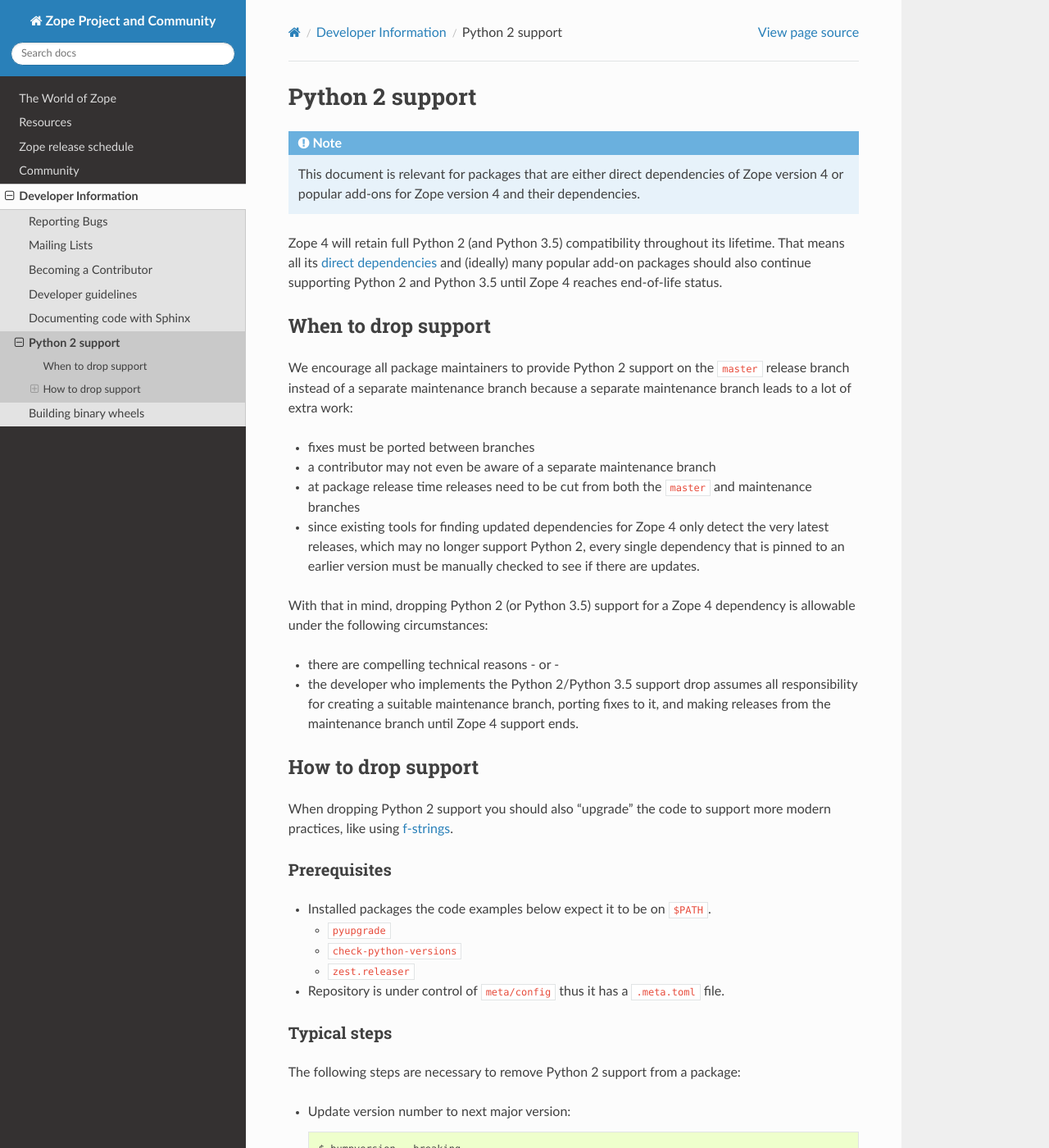
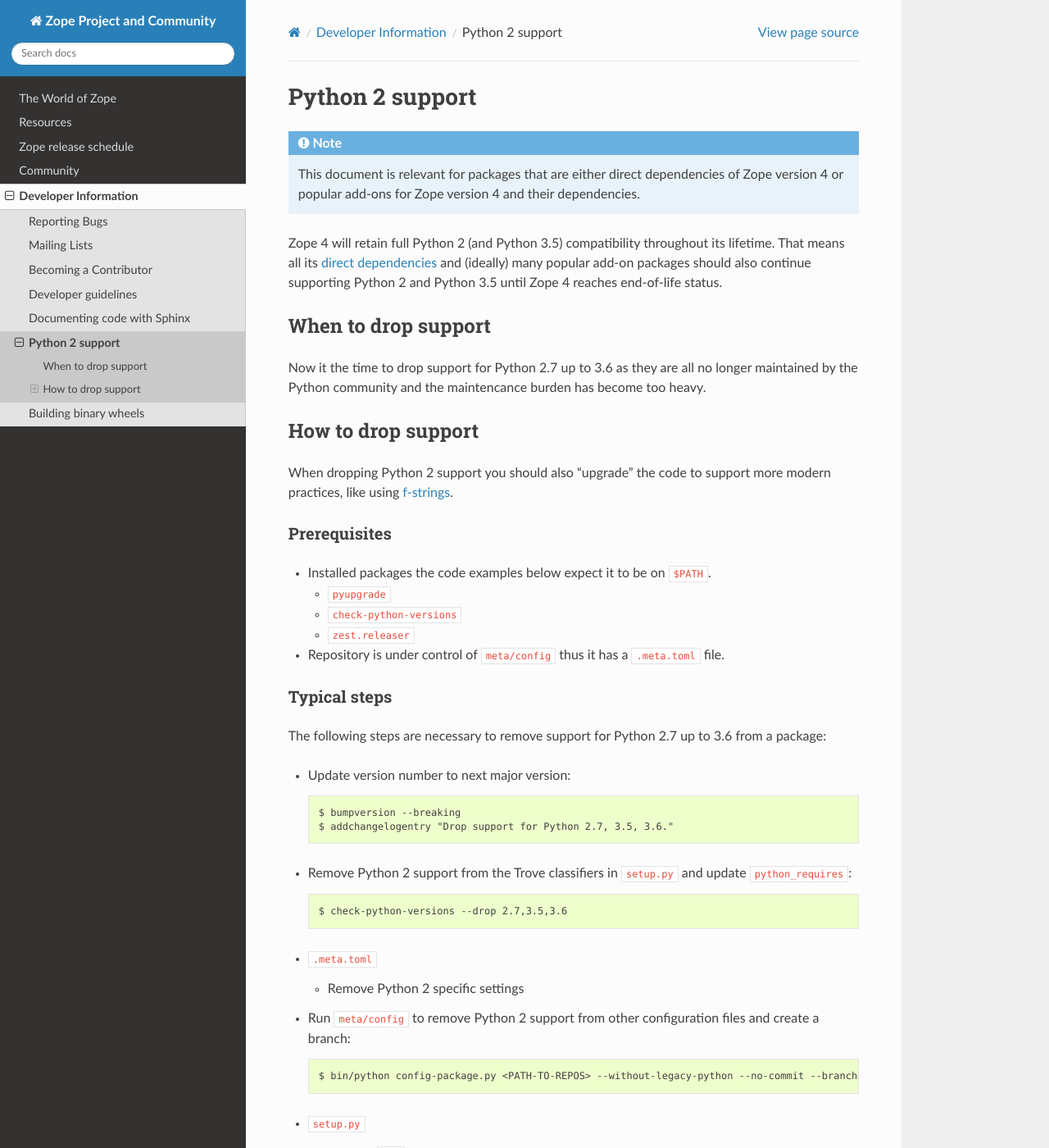
Before and after one commit to zopefoundation/www.zope.org, a Sphinx documentation site: the page built from docs/developer/python2.rst, in a window 1280 px wide and 1400 px high. Shown: the whole window at 82% size. Built offline with Sphinx 7.4.7 and the Read the Docs theme 2.0.0, drawn with Linux system fonts in a browser that asks for light colours; some of the changed text lies outside the part shown.

Commit message:
Time to drop Python 2.7 up to 3.6 support is now.

```diff
--- a/docs/developer/python2.rst
+++ b/docs/developer/python2.rst
@@ -16,32 +16,9 @@ Python 2 and Python 3.5 until Zope 4 reaches end-of-life status.
 When to drop support
 --------------------
 
-We encourage all package maintainers to provide Python 2 support on the
-``master`` release branch instead of a separate maintenance branch because a
-separate maintenance branch leads to a lot of extra work:
-
-- fixes must be ported between branches
-
-- a contributor may not even be aware of a separate maintenance branch
-
-- at package release time releases need to be cut from both the ``master`` and
-  maintenance branches
-
-- since existing tools for finding updated dependencies for Zope 4 only detect
-  the very latest releases, which may no longer support Python 2, every single
-  dependency that is pinned to an earlier version must be manually checked to
-  see if there are updates.
-
-With that in mind, dropping Python 2 (or Python 3.5) support for a Zope 4
-dependency is allowable under the following circumstances:
-
-- there are compelling technical reasons - or -
-
-- the developer who implements the Python 2/Python 3.5 support drop assumes all
-  responsibility for creating a suitable maintenance branch, porting fixes to
-  it, and making releases from the maintenance branch until Zope 4 support
-  ends.
-
+Now it the time to drop support for Python 2.7 up to 3.6 as they are all
+no longer maintained by the Python community and the maintencance burden
+has become too heavy.
 
 How to drop support
 -------------------
@@ -66,16 +43,18 @@ Prerequisites
 Typical steps
 ~~~~~~~~~~~~~
 
-The following steps are necessary to remove Python 2 support from a package:
+The following steps are necessary to remove support for Python 2.7 up to 3.6
+from a package:
 
 - Update version number to next major version::
 
     $ bumpversion --breaking
+    $ addchangelogentry "Drop support for Python 2.7, 3.5, 3.6."
 
 - Remove Python 2 support from the Trove classifiers in ``setup.py`` and update
   ``python_requires``::
 
-    $ check-python-versions --drop 2.7,3.5
+    $ check-python-versions --drop 2.7,3.5,3.6
 
 - ``.meta.toml``
 
@@ -91,15 +70,11 @@ The following steps are necessary to remove Python 2 support from a package:
   - Remove ``six`` from the list of dependencies
   - Remove other things pointing to Python 2 or PyPy2.
 
-- ``CHANGES.rst``
-
-  - Add an entry: ``Drop support for Python 2 and 3.5.``
-
-- Remove Python 2 support code:
+- Remove Python 2.7 up to 3.6 support code:
 
   - Update the code to Python 3 only and update usage of ``six``::
 
-    $ find src -name "*.py" -exec pyupgrade --py3-plus --py36-plus {} \;
+    $ find src -name "*.py" -exec pyupgrade --py3-plus --py37-plus {} \;
 
   - Replace all remaining ``six`` mentions, find it by running::
 
@@ -107,7 +82,7 @@ The following steps are necessary to remove Python 2 support from a package:
 
   - Find any remaining code that may support Python 2::
 
-    $ egrep -rn "2.7|3.5|sys.version|PY2|PY3|Py2|Py3|Python 2|Python 3|__unicode__|ImportError" src
+    $ egrep -rn "2.7|3.5|3.6|sys.version|PY2|PY3|Py2|Py3|Python 2|Python 3|__unicode__|ImportError" src
 
   - Run the tests with ``tox`` and fix any problems you encounter.
 
```
